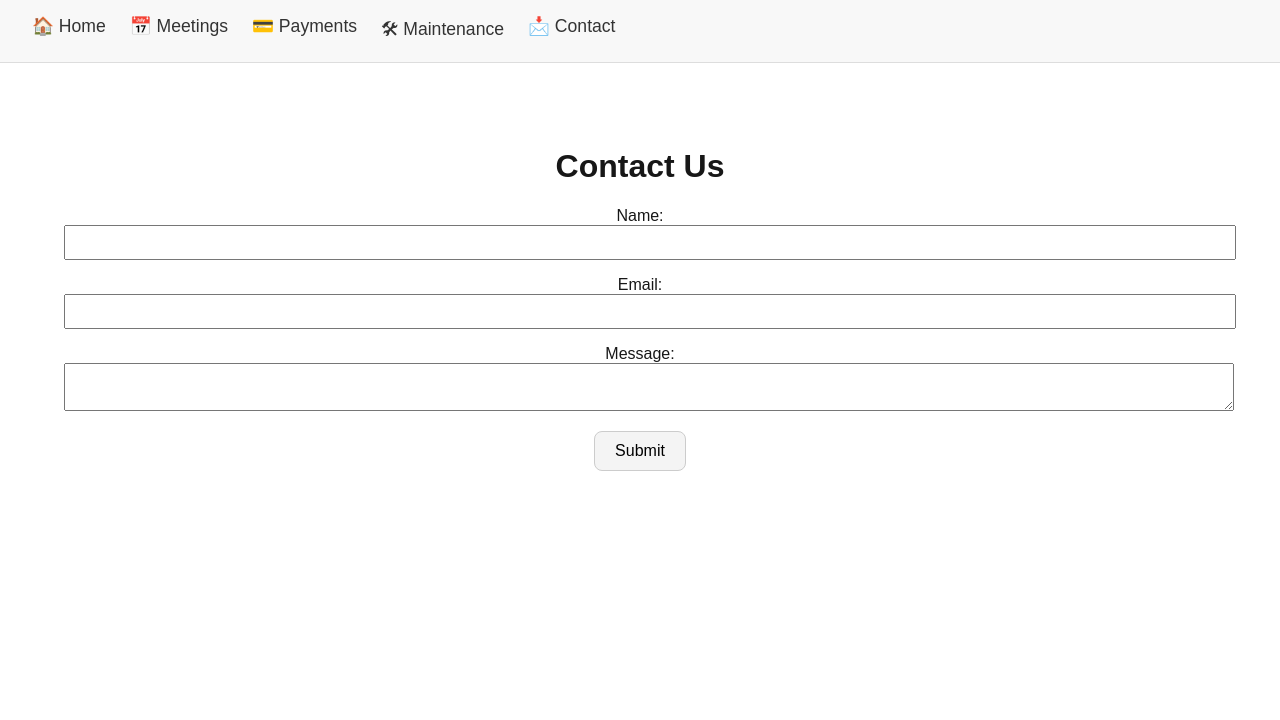
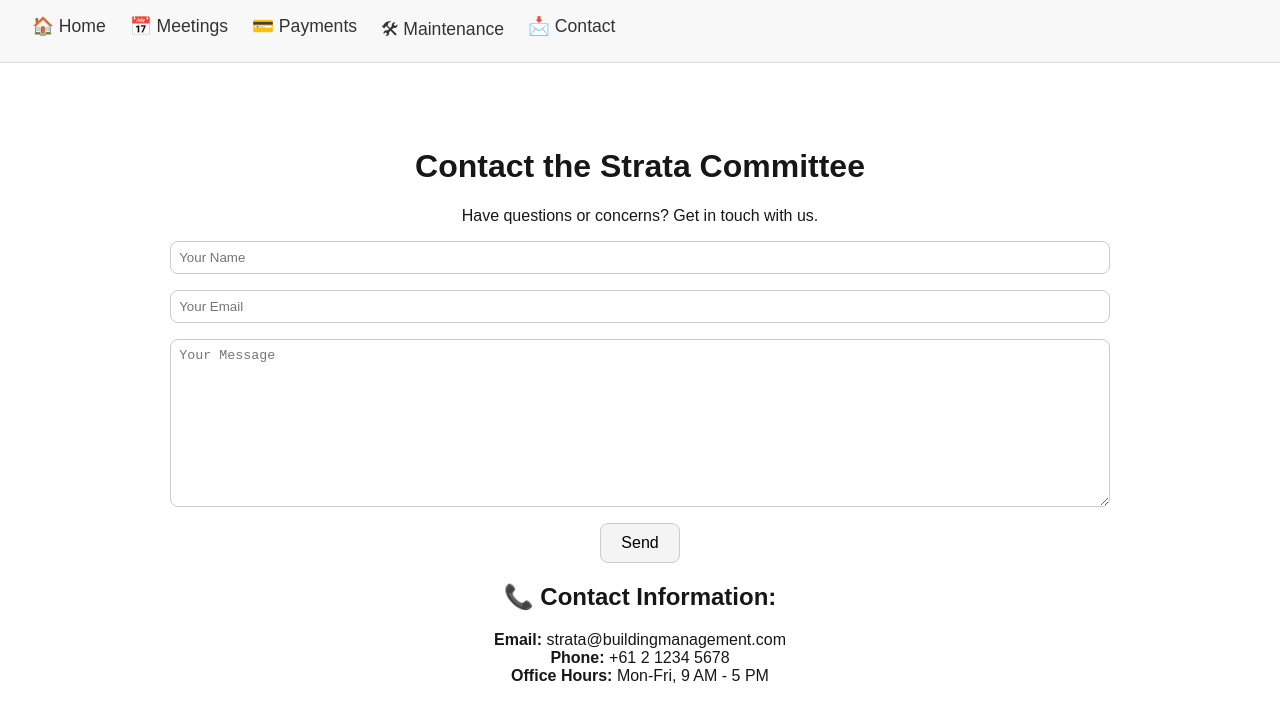
Before and after one commit to ShreyaMahesh120906/stratamanagement, a Next.js app: page /contact in a window 1280 px wide. Shown: the top 720 px of the page. Built offline with nearby package versions, Linux system fonts and the light colour scheme.

Commit message:
Update contact page.tsx

```diff
--- a/app/contact/page.tsx
+++ b/app/contact/page.tsx
@@ -1,6 +1,6 @@
 'use client';
 
-import { useState } from "react"; // Import useState
+import { useState } from "react";
 
 export default function Contact() {
   const [formData, setFormData] = useState({
@@ -12,6 +12,7 @@ export default function Contact() {
   const handleSubmit = (e: React.FormEvent) => {
     e.preventDefault();
     console.log(formData); // Log the form data for now
+    // Add logic to send form data to the server or API
   };
 
   const handleChange = (e: React.ChangeEvent<HTMLInputElement | HTMLTextAreaElement>) => {
@@ -24,53 +25,58 @@ export default function Contact() {
 
   return (
     <main style={{ padding: "2rem", textAlign: "center" }}>
-      <h1>Contact Us</h1>
-      <form onSubmit={handleSubmit}>
-        <div style={{ marginBottom: "1rem" }}>
-          <label htmlFor="name" style={{ display: "block" }}>
-            Name:
-          </label>
+      <h1>Contact the Strata Committee</h1>
+      <p>Have questions or concerns? Get in touch with us.</p>
+
+      <form onSubmit={handleSubmit} style={{ display: "flex", flexDirection: "column", alignItems: "center" }}>
         <input
           type="text"
-            id="name"
           name="name"
+          placeholder="Your Name"
+          required
           value={formData.name}
           onChange={handleChange}
-            style={{ padding: "0.5rem", width: "100%" }}
+          style={inputStyle}
         />
-        </div>
-        <div style={{ marginBottom: "1rem" }}>
-          <label htmlFor="email" style={{ display: "block" }}>
-            Email:
-          </label>
         <input
           type="email"
-            id="email"
           name="email"
+          placeholder="Your Email"
+          required
           value={formData.email}
           onChange={handleChange}
-            style={{ padding: "0.5rem", width: "100%" }}
+          style={inputStyle}
         />
-        </div>
-        <div style={{ marginBottom: "1rem" }}>
-          <label htmlFor="message" style={{ display: "block" }}>
-            Message:
-          </label>
         <textarea
-            id="message"
           name="message"
+          placeholder="Your Message"
+          required
           value={formData.message}
           onChange={handleChange}
-            style={{ padding: "0.5rem", width: "100%" }}
+          style={{ ...inputStyle, height: "150px" }}
         ></textarea>
-        </div>
         <button type="submit" style={buttonStyle}>
-          Submit
+          Send
         </button>
       </form>
+
+      <h2>📞 Contact Information:</h2>
+      <ul style={contactInfoStyle}>
+        <li><strong>Email:</strong> strata@buildingmanagement.com</li>
+        <li><strong>Phone:</strong> +61 2 1234 5678</li>
+        <li><strong>Office Hours:</strong> Mon-Fri, 9 AM - 5 PM</li>
+      </ul>
     </main>
   );
 }
+
+const inputStyle = {
+  padding: "0.5rem",
+  width: "80%",
+  marginBottom: "1rem",
+  borderRadius: "8px",
+  border: "1px solid #ccc",
+};
 
 const buttonStyle = {
   padding: "10px 20px",
@@ -80,3 +86,9 @@ const buttonStyle = {
   backgroundColor: "#f4f4f4",
   cursor: "pointer",
 };
+
+const contactInfoStyle = {
+  listStyle: "none",
+  padding: "0",
+  textAlign: "center" as const,
+};
```
Lines whose indentation alone changed are shown as unchanged.
